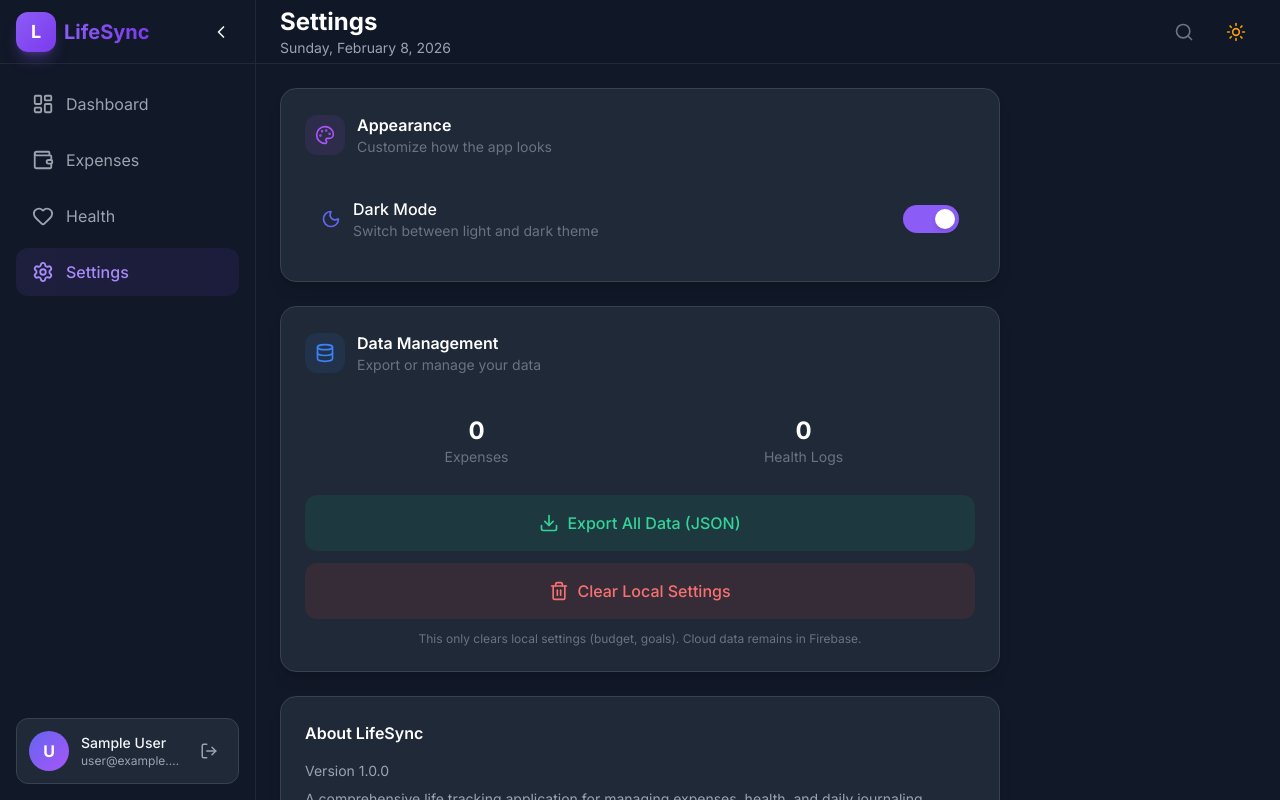
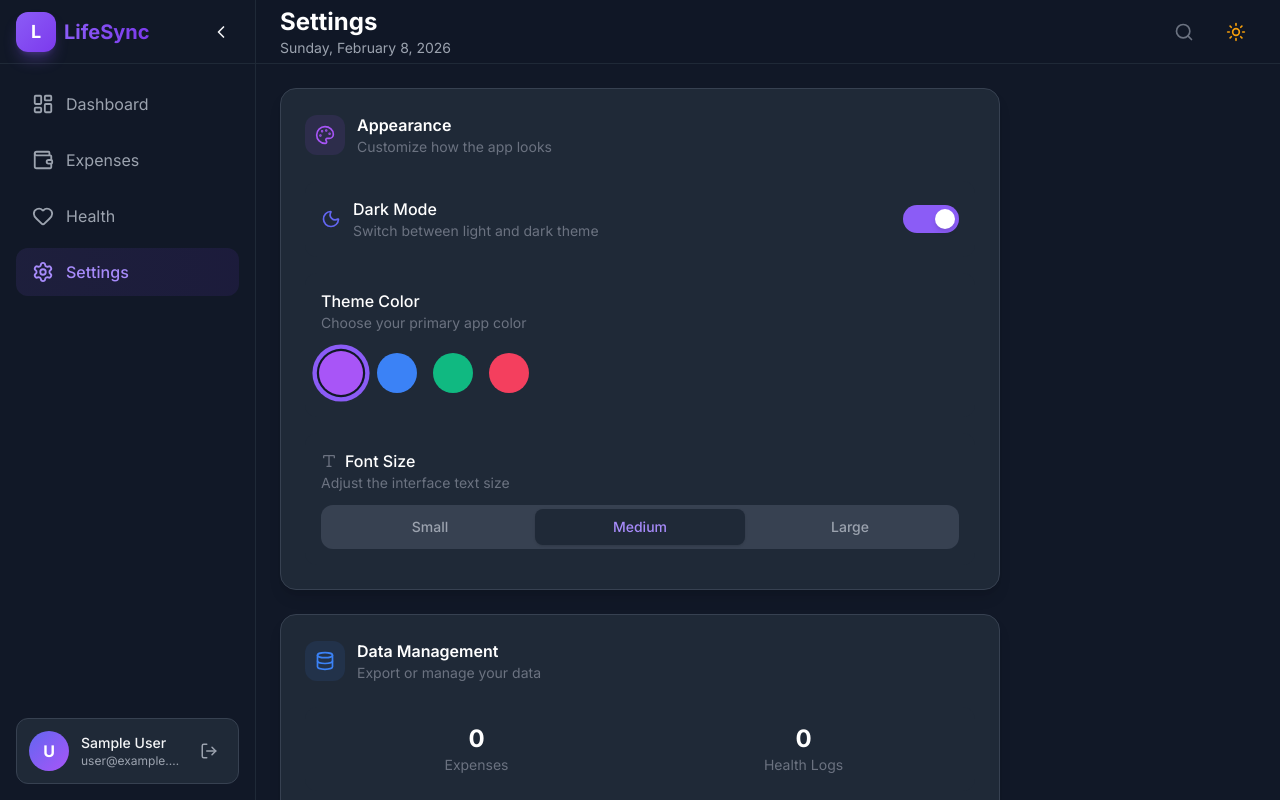
Before and after one commit to rajhackss/expense-health-tracker, a React (Vite) app: page /settings in a window 1280 px wide. Shown: the top 800 px of the page. Built offline with nearby package versions, Linux system fonts and the light colour scheme; no server answers; the database is empty; sample sign-in values are in the browser's storage.

Commit message:
feat: add settings page for dynamic theming, font size adjustments, and data management.

```diff
--- a/src/context/ThemeContext.jsx
+++ b/src/context/ThemeContext.jsx
@@ -6,6 +6,14 @@ export function ThemeProvider({ children }) {
     const [darkMode, setDarkMode] = useState(() => {
         const saved = localStorage.getItem('darkMode');
         return saved ? JSON.parse(saved) : true;
+    });
+
+    const [themeColor, setThemeColor] = useState(() => {
+        return localStorage.getItem('themeColor') || 'purple';
+    });
+
+    const [fontSize, setFontSize] = useState(() => {
+        return localStorage.getItem('fontSize') || 'medium';
     });
 
     useEffect(() => {
@@ -17,10 +25,24 @@ export function ThemeProvider({ children }) {
         }
     }, [darkMode]);
 
+    useEffect(() => {
+        localStorage.setItem('themeColor', themeColor);
+        if (themeColor === 'purple') {
+            document.documentElement.removeAttribute('data-theme');
+        } else {
+            document.documentElement.setAttribute('data-theme', themeColor);
+        }
+    }, [themeColor]);
+
+    useEffect(() => {
+        localStorage.setItem('fontSize', fontSize);
+        document.documentElement.setAttribute('data-font', fontSize);
+    }, [fontSize]);
+
     const toggleDarkMode = () => setDarkMode(!darkMode);
 
     return (
-        <ThemeContext.Provider value={{ darkMode, toggleDarkMode }}>
+        <ThemeContext.Provider value={{ darkMode, toggleDarkMode, themeColor, setThemeColor, fontSize, setFontSize }}>
             {children}
         </ThemeContext.Provider>
     );
--- a/src/index.css
+++ b/src/index.css
@@ -5,6 +5,71 @@
 @tailwind utilities;
 
 @layer base {
+  :root {
+    /* Default Purple */
+    --color-primary-50: 245 243 255;
+    --color-primary-100: 237 233 254;
+    --color-primary-200: 221 214 254;
+    --color-primary-300: 196 181 253;
+    --color-primary-400: 167 139 250;
+    --color-primary-500: 139 92 246;
+    --color-primary-600: 124 58 237;
+    --color-primary-700: 109 40 217;
+    --color-primary-800: 91 33 182;
+    --color-primary-900: 76 29 149;
+  }
+
+  [data-theme="blue"] {
+    --color-primary-50: 239 246 255;
+    --color-primary-100: 219 234 254;
+    --color-primary-200: 191 219 254;
+    --color-primary-300: 147 197 253;
+    --color-primary-400: 96 165 250;
+    --color-primary-500: 59 130 246;
+    --color-primary-600: 37 99 235;
+    --color-primary-700: 29 78 216;
+    --color-primary-800: 30 64 175;
+    --color-primary-900: 30 58 138;
+  }
+
+  [data-theme="emerald"] {
+    --color-primary-50: 236 253 245;
+    --color-primary-100: 209 250 229;
+    --color-primary-200: 167 243 208;
+    --color-primary-300: 110 231 183;
+    --color-primary-400: 52 211 153;
+    --color-primary-500: 16 185 129;
+    --color-primary-600: 5 150 105;
+    --color-primary-700: 4 120 87;
+    --color-primary-800: 6 95 70;
+    --color-primary-900: 6 78 59;
+  }
+
+  [data-theme="rose"] {
+    --color-primary-50: 255 241 242;
+    --color-primary-100: 255 228 230;
+    --color-primary-200: 254 205 211;
+    --color-primary-300: 253 164 175;
+    --color-primary-400: 251 113 133;
+    --color-primary-500: 244 63 94;
+    --color-primary-600: 225 29 72;
+    --color-primary-700: 190 18 60;
+    --color-primary-800: 159 18 57;
+    --color-primary-900: 136 19 55;
+  }
+
+  html[data-font="small"] {
+    font-size: 14px;
+  }
+
+  html[data-font="medium"] {
+    font-size: 16px;
+  }
+
+  html[data-font="large"] {
+    font-size: 18px;
+  }
+
   html {
     font-family: 'Inter', system-ui, sans-serif;
   }
--- a/src/pages/Settings.jsx
+++ b/src/pages/Settings.jsx
@@ -9,12 +9,13 @@ import {
     Upload,
     Trash2,
     Database,
-    Palette
+    Palette,
+    Type
 } from 'lucide-react';
 import { useState } from 'react';
 
 export default function Settings() {
-    const { darkMode, toggleDarkMode } = useTheme();
+    const { darkMode, toggleDarkMode, themeColor, setThemeColor, fontSize, setFontSize } = useTheme();
     const { expenses, monthlyBudget } = useExpenses();
     const { healthLogs, workouts, goals } = useHealth();
 
@@ -82,6 +83,53 @@ export default function Settings() {
                                 <span className={`absolute top-1 w-5 h-5 bg-white rounded-full shadow-md transition-transform ${darkMode ? 'left-8' : 'left-1'
                                     }`} />
                             </button>
+                        </div>
+
+                        {/* Theme Color */}
+                        <div className="flex flex-col gap-3 p-4 rounded-xl bg-gray-50 dark:bg-gray-800 mt-4">
+                            <div>
+                                <p className="font-medium text-gray-900 dark:text-white">Theme Color</p>
+                                <p className="text-sm text-gray-500">Choose your primary app color</p>
+                            </div>
+                            <div className="flex items-center gap-4 py-2">
+                                {[
+                                    { id: 'purple', class: 'bg-purple-500' },
+                                    { id: 'blue', class: 'bg-blue-500' },
+                                    { id: 'emerald', class: 'bg-emerald-500' },
+                                    { id: 'rose', class: 'bg-rose-500' }
+                                ].map(color => (
+                                    <button
+                                        key={color.id}
+                                        onClick={() => setThemeColor(color.id)}
+                                        className={`w-10 h-10 rounded-full ${color.class} transition-all ${themeColor === color.id ? 'scale-110 ring-4 ring-offset-2 ring-primary-500 dark:ring-offset-gray-900' : 'hover:scale-105'}`}
+                                        aria-label={`Select ${color.id} theme`}
+                                    />
+                                ))}
+                            </div>
+                        </div>
+
+                        {/* Font Size */}
+                        <div className="flex flex-col gap-3 p-4 rounded-xl bg-gray-50 dark:bg-gray-800 mt-4">
+                            <div>
+                                <div className="flex items-center gap-2">
+                                    <Type className="text-gray-500" size={16} />
+                                    <p className="font-medium text-gray-900 dark:text-white">Font Size</p>
+                                </div>
+                                <p className="text-sm text-gray-500">Adjust the interface text size</p>
+                            </div>
+                            <div className="flex bg-gray-200 dark:bg-gray-700 p-1 rounded-xl">
+                                {['small', 'medium', 'large'].map(size => (
+                                    <button
+                                        key={size}
+                                        onClick={() => setFontSize(size)}
+                                        className={`flex-1 capitalize py-2 rounded-lg text-sm font-medium transition-colors ${fontSize === size
+                                            ? 'bg-white dark:bg-gray-800 text-primary-600 dark:text-primary-400 shadow'
+                                            : 'text-gray-600 dark:text-gray-400 hover:text-gray-900 dark:hover:text-gray-200'}`}
+                                    >
+                                        {size}
+                                    </button>
+                                ))}
+                            </div>
                         </div>
                     </div>
 
--- a/tailwind.config.js
+++ b/tailwind.config.js
@@ -9,16 +9,16 @@ export default {
     extend: {
       colors: {
         primary: {
-          50: '#f5f3ff',
-          100: '#ede9fe',
-          200: '#ddd6fe',
-          300: '#c4b5fd',
-          400: '#a78bfa',
-          500: '#8b5cf6',
-          600: '#7c3aed',
-          700: '#6d28d9',
-          800: '#5b21b6',
-          900: '#4c1d95',
+          50: 'rgb(var(--color-primary-50) / <alpha-value>)',
+          100: 'rgb(var(--color-primary-100) / <alpha-value>)',
+          200: 'rgb(var(--color-primary-200) / <alpha-value>)',
+          300: 'rgb(var(--color-primary-300) / <alpha-value>)',
+          400: 'rgb(var(--color-primary-400) / <alpha-value>)',
+          500: 'rgb(var(--color-primary-500) / <alpha-value>)',
+          600: 'rgb(var(--color-primary-600) / <alpha-value>)',
+          700: 'rgb(var(--color-primary-700) / <alpha-value>)',
+          800: 'rgb(var(--color-primary-800) / <alpha-value>)',
+          900: 'rgb(var(--color-primary-900) / <alpha-value>)',
         },
         expense: {
           light: '#d1fae5',
```
